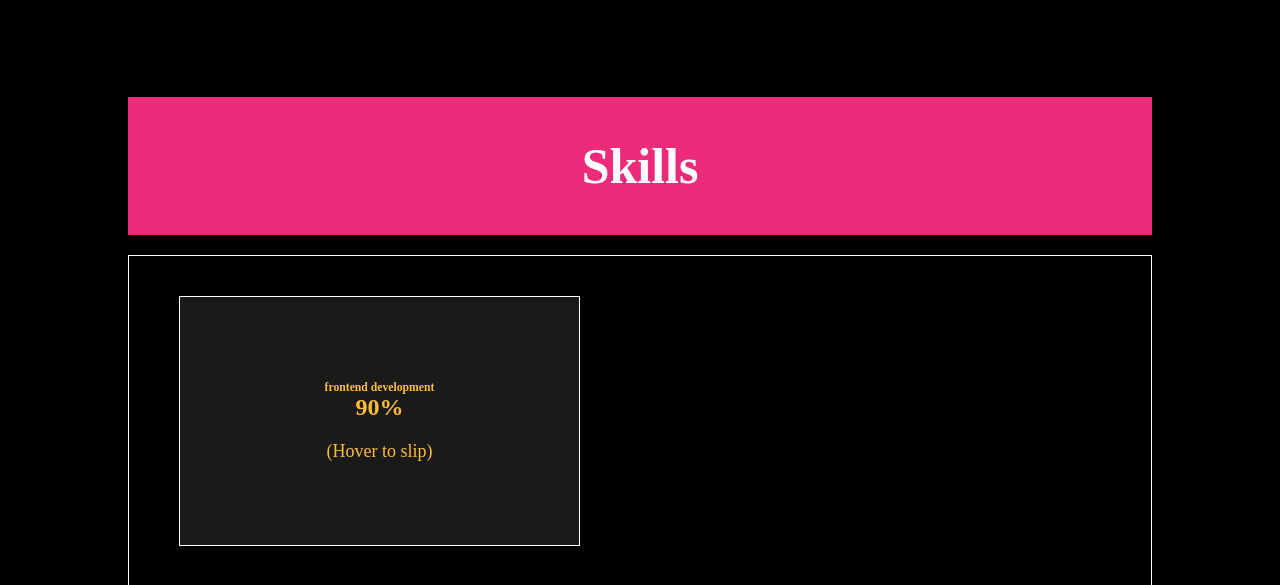
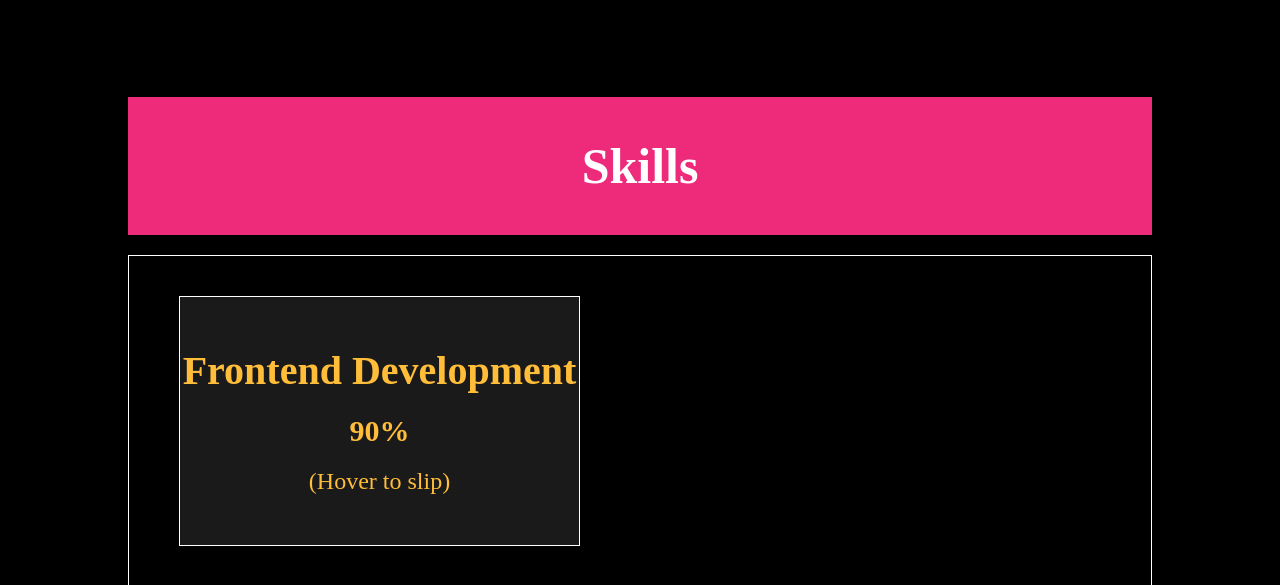
Before and after one commit to Hariprasad1303/portfolio, a website built with Parcel: page portfolio/src/index.html in a window 1280 px wide. Shown: the part 2974-3559 px from the top of the page. Built offline with nearby package versions, Linux system fonts and the light colour scheme.

Commit message:
sixteenth commit

```diff
--- a/portfolio/src/style.css
+++ b/portfolio/src/style.css
@@ -626,19 +626,18 @@ textarea {
   width:100%;
   backface-visibility:hidden;
 }
-.frontface h2{
-  font-size:3.5rem;
-  font-weight:800;
-  margin-bottom:3rem;
+.frontface h3{
+  font-size:4rem;
   text-transform: capitalize;
+  margin-bottom:2rem;
 }
 .proficency{
-  font-size:2.4rem;
+  font-size:3rem;
   font-weight:800;
   margin-bottom:2rem;
 }
 .frontface>p{
-  font-size:1.8rem;
+  font-size:2.4rem;
 }
 .backface{
   position:absolute;
@@ -647,3 +646,13 @@ textarea {
   backface-visibility:hidden;
   transform: rotateY(180deg);
 }
+.progressbar{
+  position:absolute;
+  width:100%;
+  height:100%;
+}
+.bars{
+  display:flex;
+  justify-content: space-between;
+  align-items:center;
+}
```
